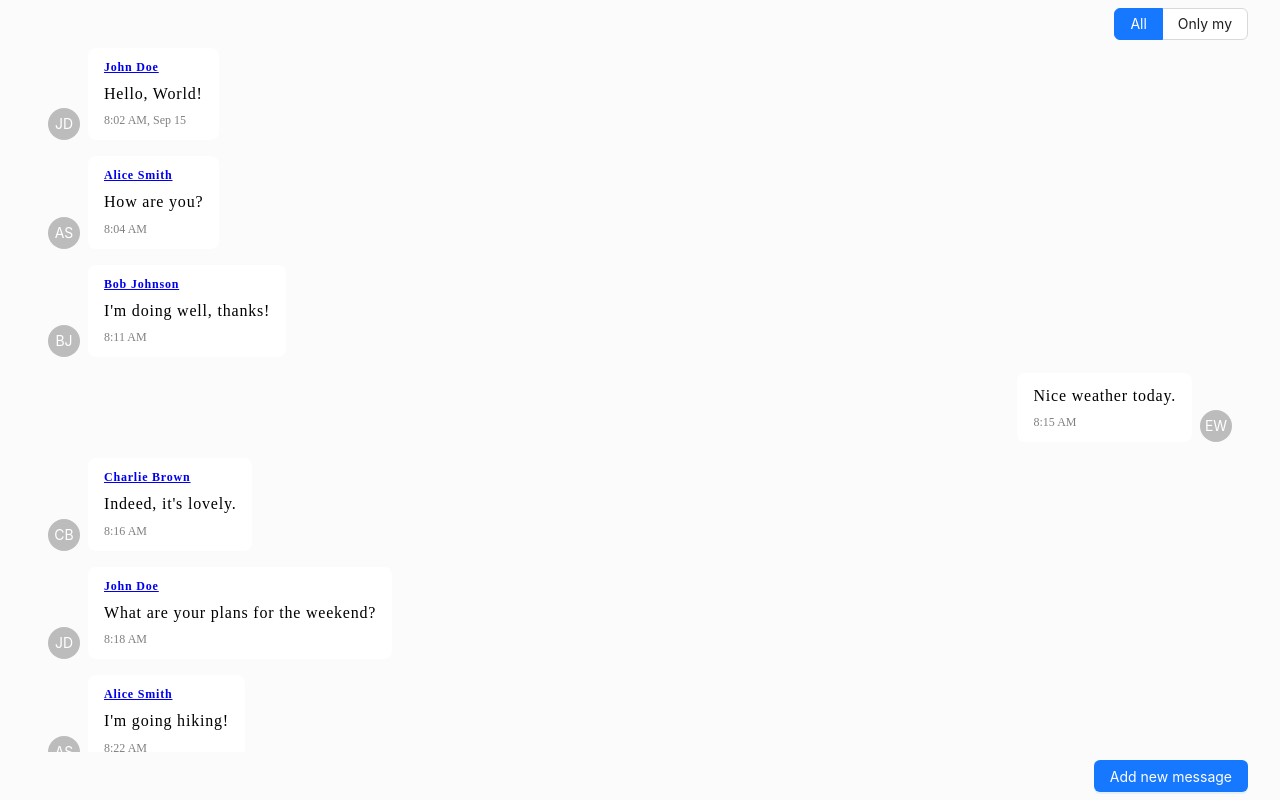
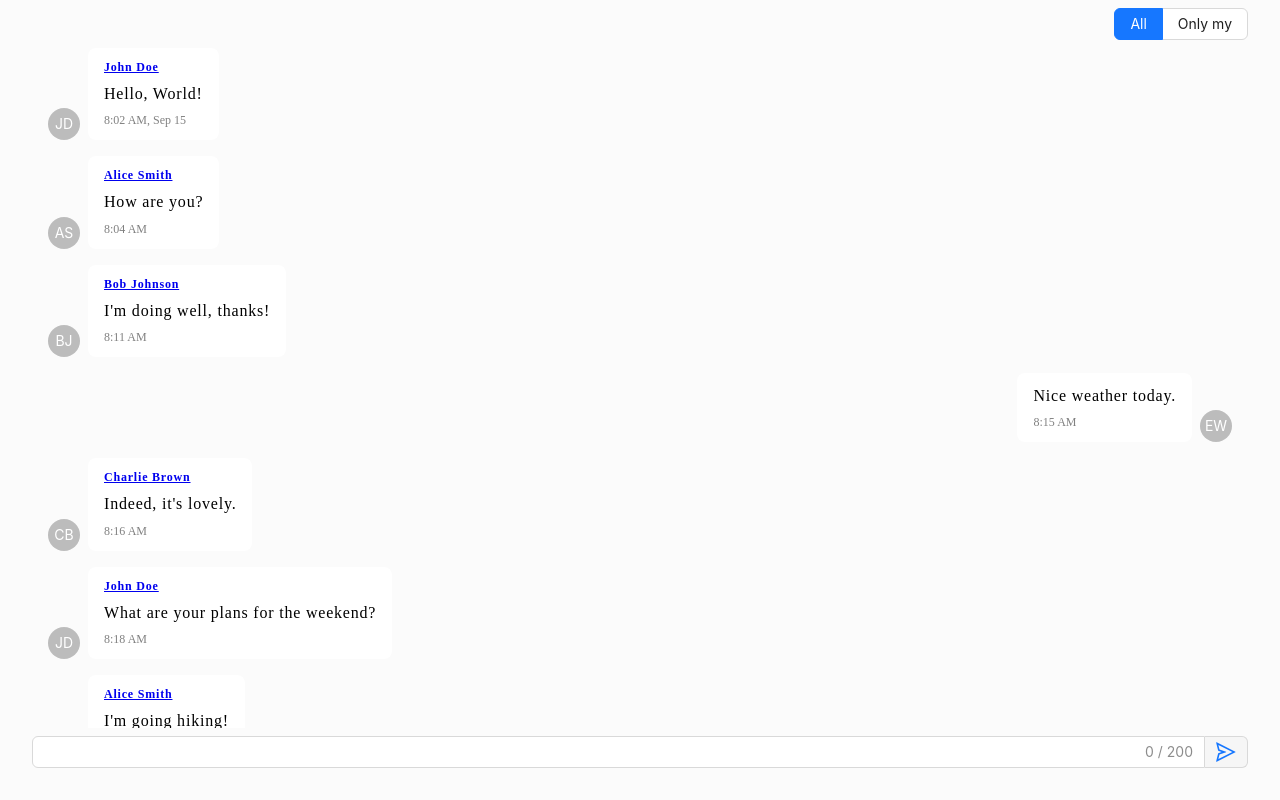
Before and after one commit to ianabanina/react-messager, a React (Vite) app: page / in a window 1280 px wide. Built offline with nearby package versions, Linux system fonts and the light colour scheme; data requests are answered from the project's data file.

Commit message:
Use input instead of modal for create new message form

```diff
--- a/src/app/assets/styles/components/chat.scss
+++ b/src/app/assets/styles/components/chat.scss
@@ -1,12 +1,11 @@
-// TODO: Replace all hardcoded values to variables
+$footer-space-vertical: 8px;
+
 .chat {
   max-height: 100vh;
   display: flex;
   flex-direction: column;
 
   &__footer {
-    padding: 8px 0;
-    display: flex;
-    justify-content: end;
+    padding: $footer-space-vertical 0;
   }
 }
--- /dev/null
+++ b/src/app/assets/styles/components/icon.scss
@@ -0,0 +1,3 @@
+.icon {
+  font-size: 16px
+}
--- /dev/null
+++ b/src/app/assets/styles/components/index.scss
@@ -0,0 +1,5 @@
+@import "card";
+@import "chat";
+@import "icon";
+@import "messages-filters";
+@import "messages-list";
--- a/src/app/assets/styles/index.scss
+++ b/src/app/assets/styles/index.scss
@@ -1,6 +1,3 @@
 @import "app/assets/styles/base";
 @import "app/assets/styles/helpers";
-@import "app/assets/styles/components/card";
-@import "app/assets/styles/components/chat";
-@import "app/assets/styles/components/messages-list";
-@import "app/assets/styles/components/messages-filters";
+@import "app/assets/styles/components";
--- a/src/entities/messages/components/AddMessageBtn.tsx
+++ /dev/null
@@ -1,63 +0,0 @@
-import {Button, Form, Input, Modal} from "antd";
-import {useState} from "react";
-import {useAddMessageMutation} from "entities/messages/Messages.transport.ts";
-import {IMessage} from "entities/messages/Messages.models.ts";
-import moment from "moment";
-import {CURRENT_USER} from "common/const/Base.const.ts";
-
-interface INewMessageForm {
-    text: string
-}
-
-export function AddMessageBtn() {
-    const [isModalOpen, setIsModalOpen] = useState(false);
-    const [form] = Form.useForm<INewMessageForm>();
-    const [addMessage] = useAddMessageMutation()
-
-    const showModal = () => {
-        setIsModalOpen(true);
-    };
-
-    const handleCancel = () => {
-        setIsModalOpen(false);
-        form.resetFields();
-    };
-
-    const onFinish = (values: INewMessageForm) => {
-        // TODO: Should not send id and author info and date with real BE
-        const messageData: IMessage = {
-            ...values,
-            date: moment().toISOString(),
-            author: CURRENT_USER,
-            id: moment().toISOString()
-        }
-
-        addMessage(messageData)
-            .unwrap()
-            .then(() => {
-                form.resetFields();
-                setIsModalOpen(false);
-            })
-            .catch((error) => {
-                alert(`Sorry, cannot send message. Error status: ${error.status.toString()}`)
-            })
-    }
-
-    return <>
-        <Button type={'primary'} onClick={showModal}>Add new message</Button>
-
-        <Modal title="Create a new message" open={isModalOpen} onOk={form.submit} onCancel={handleCancel}>
-            <Form form={form} onFinish={onFinish} autoComplete="off">
-                <Form.Item
-                    name="text"
-                    rules={[
-                        {required: true, message: 'Please input your message'},
-                        {max: 200, message: 'Please, use max 200 symbols'}
-                    ]}
-                >
-                    <Input.TextArea rows={4} maxLength={200} showCount/>
-                </Form.Item>
-            </Form>
-        </Modal>
-    </>
-}
--- a/src/entities/messages/components/Chat.tsx
+++ b/src/entities/messages/components/Chat.tsx
@@ -1,12 +1,12 @@
-import {MessagesList} from "entities/messages/components/MessagesList.tsx";
-import {AddMessageBtn} from "entities/messages/components/AddMessageBtn.tsx";
+import { MessagesList } from "entities/messages/components/MessagesList.tsx";
+import { CreateMessage } from "entities/messages/components/CreateMessage.tsx";
 
 export function Chat() {
-    return <div className={'chat'}>
+    return <div className="chat">
         <MessagesList/>
 
-        <div className={'chat__footer'}>
-            <AddMessageBtn/>
+        <div className="chat__footer">
+            <CreateMessage/>
         </div>
     </div>
 }
--- /dev/null
+++ b/src/entities/messages/components/CreateMessage.tsx
@@ -0,0 +1,61 @@
+import { Form, Input, Spin } from "antd";
+import { useAddMessageMutation } from "entities/messages/Messages.transport.ts";
+import { IMessage } from "entities/messages/Messages.models.ts";
+import moment from "moment";
+import { CURRENT_USER } from "common/const/Base.const.ts";
+import { LoadingOutlined, SendOutlined } from '@ant-design/icons';
+import { useState } from "react";
+
+interface ICreateMessageForm {
+    text: string
+}
+
+export function CreateMessage() {
+    const [form] = Form.useForm<ICreateMessageForm>();
+    const [addMessage] = useAddMessageMutation()
+    const [isLoading, setLoading] = useState<boolean>(false);
+
+    const onFinish = (values: ICreateMessageForm) => {
+        setLoading(true);
+
+        // TODO: Should not send id and author info and date with real BE
+        const messageData: IMessage = {
+            ...values,
+            date: moment().toISOString(),
+            author: CURRENT_USER,
+            id: moment().toISOString()
+        }
+
+        addMessage(messageData)
+            .unwrap()
+            .then(() => {
+                form.resetFields();
+            })
+            .catch((error) => {
+                alert(`Sorry, cannot send message. Error status: ${error.status.toString()}`)
+            })
+            .finally(() => {
+                setLoading(false);
+            })
+    }
+
+
+    return <Form form={form} onFinish={onFinish} autoComplete="off">
+        <Form.Item
+            name="text"
+            rules={[
+                {required: true, message: 'Please input your message'},
+                {max: 200, message: 'Please, use max 200 symbols'}
+            ]}
+        >
+            <Input maxLength={200}
+                   showCount
+                   addonAfter={<Spin indicator={
+                       isLoading
+                           ? <LoadingOutlined style={{fontSize: 16}} spin/>
+                           : <SendOutlined className="icon" />
+                   }/>}
+            />
+        </Form.Item>
+    </Form>
+}
```
